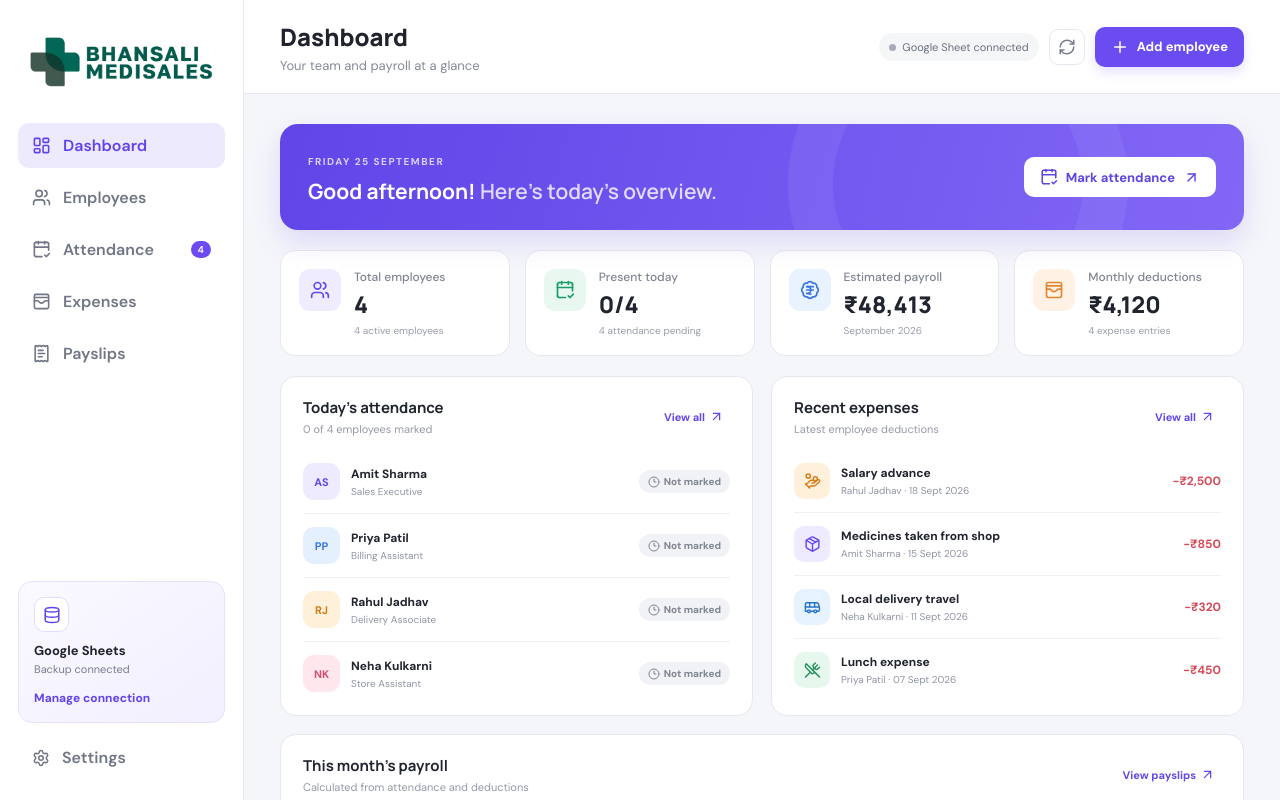
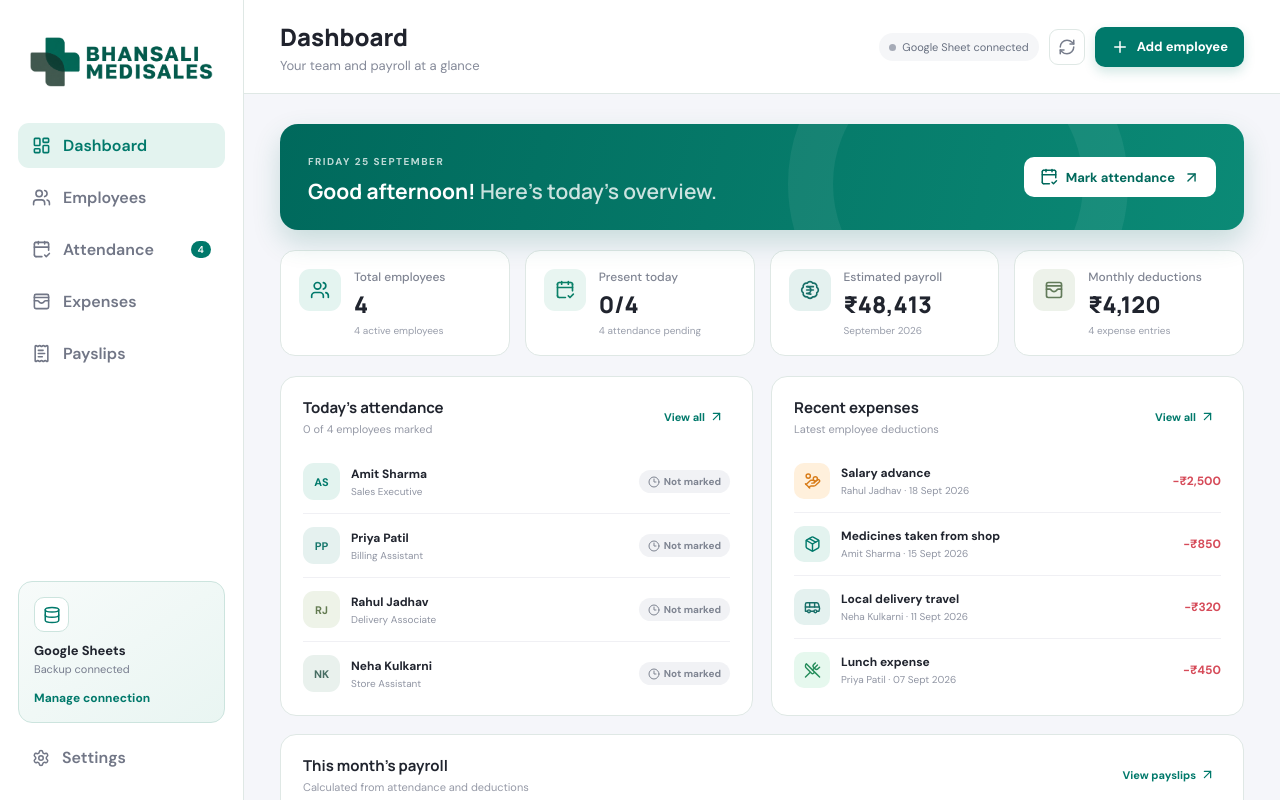
Before and after one commit to darshannahata5555-cpu/bhansali-employee-payroll, a React (Vite) app: page / in a window 1280 px wide. Shown: the top 800 px of the page. Built offline with nearby package versions, Linux system fonts and the light colour scheme.

Commit message:
Match dashboard theme to brand logo

```diff
--- a/index.html
+++ b/index.html
@@ -3,7 +3,7 @@
   <head>
     <meta charset="UTF-8" />
     <meta name="viewport" content="width=device-width, initial-scale=1, viewport-fit=cover" />
-    <meta name="theme-color" content="#6246e5" />
+    <meta name="theme-color" content="#00796b" />
     <meta name="description" content="Bhansali Medisales employee attendance and payroll dashboard" />
     <link rel="icon" type="image/png" href="%BASE_URL%bhansali-logo.png" />
     <title>Bhansali Medisales Payroll</title>
--- a/src/styles.css
+++ b/src/styles.css
@@ -58,3 +58,42 @@
  .mobile-nav button span{font-size:8px}
  .attendance-list,.expense-list,.mark-list{padding-left:16px;padding-right:16px}
 }
+
+/* Bhansali Medisales brand theme */
+:root{--violet:#00796b;--dark:#17332e;--muted:#6d7f7a;--border:#dfe8e5}
+.sidebar nav button:hover,.settings:hover{background:#edf7f4;color:#00695c}
+.sidebar nav button.active{background:#e3f3ef;color:#00796b}
+.sidebar nav button em{background:#00796b}
+.sync-card{border-color:#cce4de;background:linear-gradient(145deg,#f7fbfa,#e9f5f2)}
+.sync-icon{border-color:#cce4de;color:#00796b}
+.sync-card button,.panel-head>button,.plain{color:#00796b}
+.primary{background:#00796b;box-shadow:0 5px 12px #00796b2e}
+.primary:hover{background:#00675b}
+.hero{background:linear-gradient(105deg,#00695c,#0b8a76);box-shadow:0 12px 28px #00695c30}
+.whitebtn{color:#00695c}
+.stat-icon.violet{background:#e4f4f0;color:#00796b}
+.stat-icon.green{background:#e8f5f1;color:#0a8068}
+.stat-icon.blue{background:#e4f1ef;color:#176f68}
+.stat-icon.orange{background:#edf2ea;color:#627b5a}
+.avatar.violet{background:#e3f3ef;color:#00796b}
+.avatar.blue{background:#e5f1ef;color:#16776c}
+.avatar.amber{background:#eef3e8;color:#637b51}
+.avatar.rose{background:#e9f1ed;color:#476d63}
+.avatar.teal{background:#dcf2ed;color:#087a69}
+.expense-icon.product{background:#e3f3ef;color:#00796b}
+.expense-icon.travel{background:#e4f1ef;color:#176f68}
+.dot-active{background:#e4f4ef;color:#087459}
+.date-control{color:#00796b}
+.expense-summary{background:linear-gradient(105deg,#173d36,#2f5e54)}
+.category.product{background:#e3f3ef;color:#00796b}
+.category.travel{background:#e5f1ef;color:#176f68}
+.net strong{color:#00695c}
+.slipbtn{border-color:#c8e0da;background:#f1f8f6;color:#006f62}
+.modal-icon{background:#e3f3ef;color:#00796b}
+label input:focus,label select:focus,label textarea:focus,.input-icon:focus-within{border-color:#168575;box-shadow:0 0 0 3px #00796b16}
+.slip-business b{color:#00796b}
+.slip-table th{background:#00796b}
+.slip-net{background:#e3f3ef}
+.slip-net strong{color:#00695c}
+.mobile-nav button.active{color:#00796b}
+.mobile-nav button.active svg{filter:drop-shadow(0 3px 5px #00796b44)}
```
